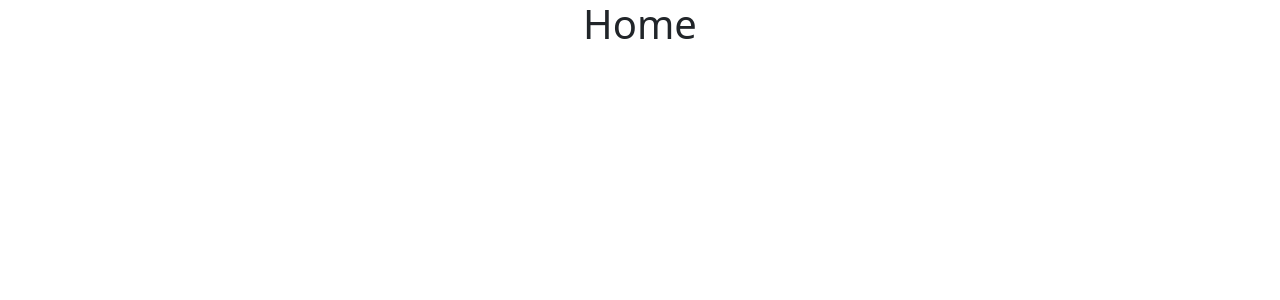
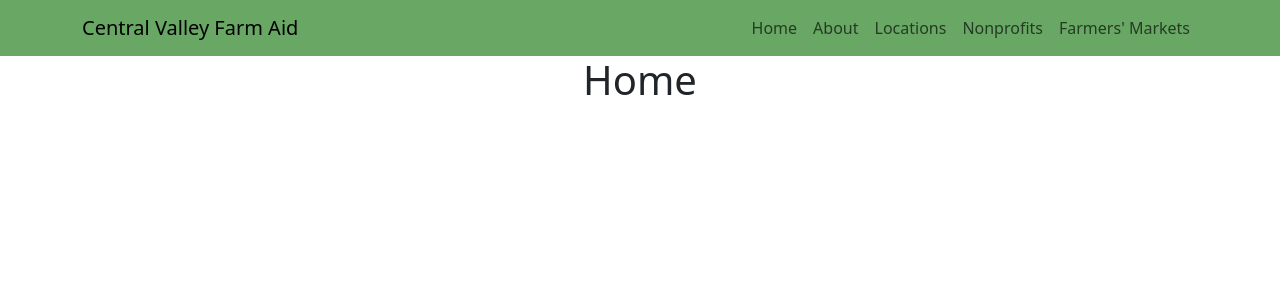
Before and after one commit to sumearthb/central-valley-farm-aid, a React (Create React App) app in the folder frontend/: page / in a window 1280 px wide. Shown: the top 300 px of the page. Built offline with nearby package versions, Linux system fonts and the light colour scheme.

Commit message:
added navigation bar and routing - closes #3, #24

```diff
--- a/frontend/package.json
+++ b/frontend/package.json
@@ -9,6 +9,7 @@
     "axios": "^1.5.0",
     "bootstrap": "^5.3.2",
     "react": "^18.2.0",
+    "react-bootstrap": "^2.8.0",
     "react-dom": "^18.2.0",
     "react-router-dom": "^6.16.0",
     "react-scripts": "^5.0.1",
--- a/frontend/src/App.js
+++ b/frontend/src/App.js
@@ -6,15 +6,14 @@ import About from "./pages/About";
 import Locations from './pages/Locations';
 import NonProfits from './pages/NonProfits';
 import FarmersMarkets from './pages/FarmersMarkets';
+import "bootstrap/dist/css/bootstrap.min.css";
+import NavBar from "./components/NavBar";
 
-/*
-TODO:
-Add Navbar
-*/
 function App() {
   return (
     <div className="App">
       <Router>
+        <NavBar/>
         <div>
           <Routes>
             <Route path="/" exact element={<Home/>} />
@@ -25,7 +24,6 @@ function App() {
           </Routes>
         </div>
       </Router>
-
     </div>
   );
 }
--- /dev/null
+++ b/frontend/src/components/NavBar.js
@@ -0,0 +1,57 @@
+import React from "react";
+import { Link } from "react-router-dom";
+import Container from "react-bootstrap/Container";
+import Nav from "react-bootstrap/Nav";
+import Navbar from "react-bootstrap/Navbar";
+
+function NavBar() {
+  return (
+    <Navbar style={{ backgroundColor: '#69A765'}}>
+      <Container>
+        <Navbar.Brand>
+          <Link style={{ color: "inherit", textDecoration: "inherit" }}
+            to="/">
+            Central Valley Farm Aid
+          </Link>
+        </Navbar.Brand>
+        <Navbar.Toggle aria-controls="basic-navbar-nav" />
+        <Navbar.Collapse id="basic-navbar-nav">
+          <Nav className="ms-auto">
+            <Nav.Link>
+              <Link style={{ color: "inherit", textDecoration: "inherit" }}
+                to="/">
+                Home
+              </Link>
+            </Nav.Link>
+            <Nav.Link>
+              <Link style={{ color: "inherit", textDecoration: "inherit" }}
+                to="/about">
+                About
+              </Link>
+            </Nav.Link>
+            <Nav.Link>
+              <Link style={{ color: "inherit", textDecoration: "inherit" }}
+                to="/locations">
+                Locations
+              </Link>
+            </Nav.Link>
+            <Nav.Link>
+              <Link style={{ color: "inherit", textDecoration: "inherit" }}
+                to="/nonprofits">
+                Nonprofits
+              </Link>
+            </Nav.Link>
+            <Nav.Link>
+              <Link style={{ color: "inherit", textDecoration: "inherit" }}
+                to="/farmersmarkets">
+                Farmers' Markets
+              </Link>
+            </Nav.Link>
+          </Nav>
+        </Navbar.Collapse>
+      </Container>
+    </Navbar>
+  );
+}
+
+export default NavBar;
```
Also changed, not shown: 1 other file (tests, documents, lock files or other folders).
